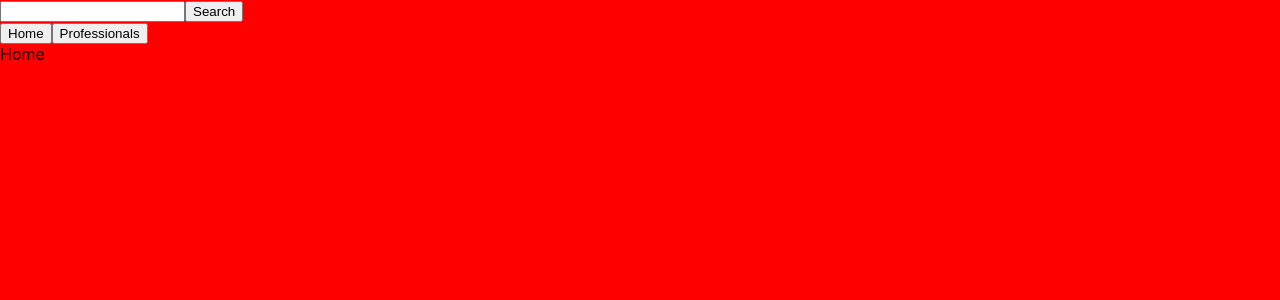
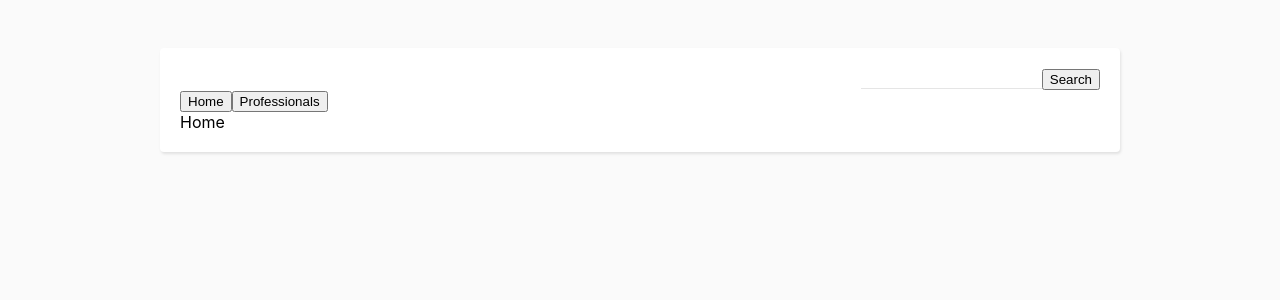
Before and after one commit to rosslibby/design-pros, a React app: page / in a window 1280 px wide. Shown: the top 300 px of the page. Built offline with nearby package versions, Linux system fonts and the light colour scheme.

Commit message:
added initial styling

```diff
--- a/src/App.js
+++ b/src/App.js
@@ -8,8 +8,8 @@ class App extends Component {
     return (
       <Router>
         <div className="app">
+          <Search />
           <header>
-            <Search />
             <nav>
               <Link to='/'>
                 <button>Home</button>
--- a/src/Components/Search.js
+++ b/src/Components/Search.js
@@ -6,7 +6,8 @@ export default class Search extends Component {
     super ()
 
     this.state = {
-      search: ''
+      search: '',
+      data: {}
     }
   }
 
@@ -18,7 +19,9 @@ export default class Search extends Component {
     const {search} = this.state
     axios.get(`http://localhost:3000/designers?q=${search}`)
       .then(res => {
-        console.log(res)
+        this.setState({
+          data: res
+        })
       })
       .catch(err => {
         console.log(err)
@@ -26,9 +29,11 @@ export default class Search extends Component {
   }
 
   render () {
-    return <div>
-      <input type='text' onChange={e => this.updateSearch(e.target.value)} />
-      <button onClick={() => this.query()}>Search</button>
+    return <div className='search'>
+      <div>
+        <input type='text' onChange={e => this.updateSearch(e.target.value)} className='search__input' />
+        <button onClick={() => this.query()}>Search</button>
+      </div>
     </div>
   }
 }
--- a/src/styles/app.scss
+++ b/src/styles/app.scss
@@ -1,3 +1,38 @@
 body {
-  background-color: red;
+  background-color: #fafafa;
+  display: flex;
+  justify-content: center;
 }
+
+.app {
+  background-color: #ffffff;
+  display: flex;
+  flex-direction: column;
+}
+
+.search {
+  display: flex;
+  justify-content: flex-end;
+
+  &__input {
+      border: none;
+      border-bottom: 1px solid rgba(0, 0, 0, .1);
+  }
+}
+
+@media (min-width: 1200px) {
+  .app {
+    border-radius: 4px;
+    box-shadow: 1px 2px 3px 0px rgba(0, 0, 0, 0.1);
+    box-sizing: border-box;
+    display: flex;
+    margin: 3rem 0;
+    padding: 20px;
+    width: 960px;
+  }
+}
+
+header {
+  display: flex;
+  flex-direction: column;
+}
```
